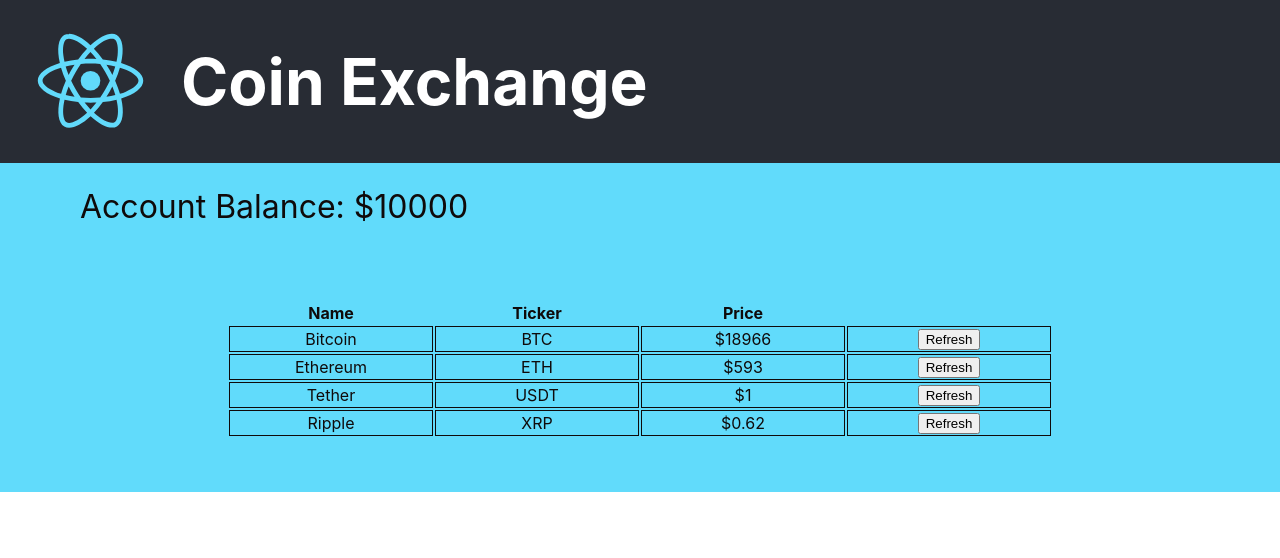
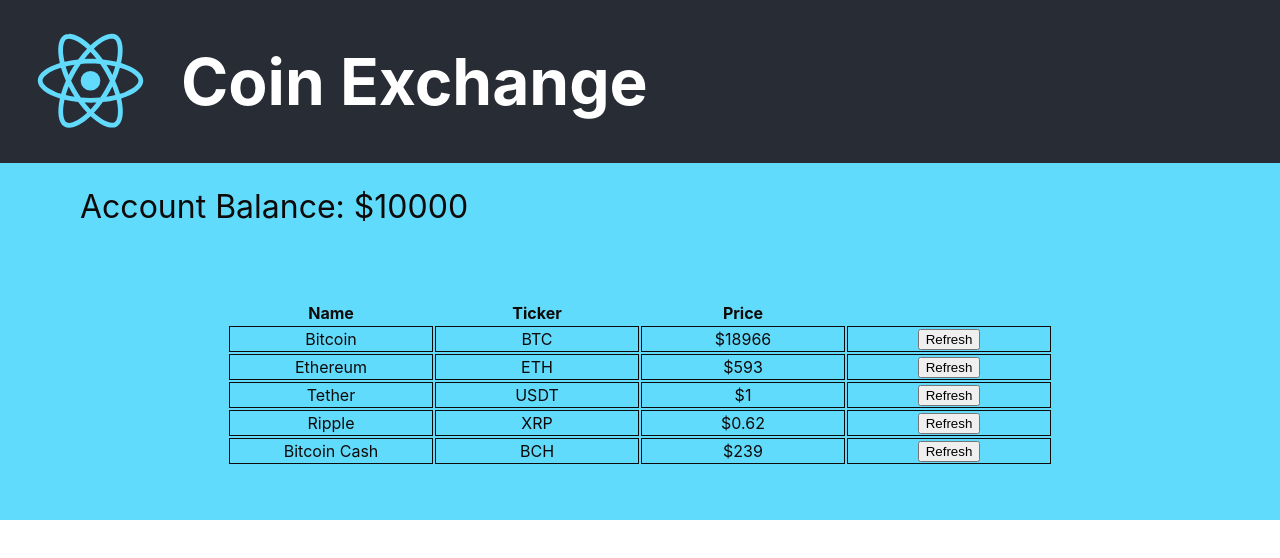
Before and after one commit to TobyKreiselmaier/Crypto-Portfolio-Simulator, a React (Create React App) app: page / in a window 1280 px wide. Shown: the top 558 px of the page. Built offline with nearby package versions, Linux system fonts and the light colour scheme.

Commit message:
New components

```diff
--- a/package.json
+++ b/package.json
@@ -10,6 +10,7 @@
     "react-dom": "^17.0.1",
     "react-scripts": "4.0.1",
     "styled-components": "^5.2.1",
+    "uuid": "^8.3.1",
     "web-vitals": "^0.2.4"
   },
   "scripts": {
--- a/src/App.js
+++ b/src/App.js
@@ -1,10 +1,44 @@
 import React from 'react'
 import logo from './logo.svg'
 import './App.css';//style app here
-import Coin from './components/Coin/Coin';
+import CoinList from './components/CoinList/CoinList';
 import AccountBalance from './components/AccountBalance/AccountBalance';
 
-function App() {
+class App extends React.Component {
+  constructor(props) {
+    super(props);
+    this.state = {
+      balance: 10000,
+      coinData: [
+        {
+          name: 'Bitcoin',
+          ticker: 'BTC',
+          price: 18966
+        },
+        {
+          name: 'Ethereum',
+          ticker: 'ETH',
+          price: 593
+        },
+        {
+          name: 'Tether',
+          ticker: 'USDT',
+          price: 1.0
+        },
+        {
+          name: 'Ripple',
+          ticker: 'XRP',
+          price: 0.62
+        },
+        {
+          name: 'Bitcoin Cash',
+          ticker: 'BCH',
+          price: 239
+        }
+      ]
+    }
+  }
+  render() {
     return (
       <div className="App">
         <header className="App-header">
@@ -13,25 +47,12 @@
             Coin Exchange
           </h1>
         </header>
-      <AccountBalance amount={10000}/>
-      <table className='cointable'>
-      <thead>
-        <tr>
-          <th>Name</th>
-          <th>Ticker</th>
-          <th>Price</th>
-        </tr>
-      </thead>
-      <tbody>
-        <Coin name ='Bitcoin' ticker='BTC' price={18966} />
-        <Coin name ='Ethereum' ticker='ETH' price={593} />
-        <Coin name ='Tether' ticker='USDT'  price={1.0}/>
-        <Coin name ='Ripple' ticker='XRP' price={0.62} />
-      </tbody>
-    </table>
-
+        <AccountBalance amount={this.state.balance}/>
+        <CoinList coinData={this.state.coinData} />
       </div>
     );
   }
+}
+
  /*props are optional */
 export default App;
--- a/src/components/AccountBalance/AccountBalance.jsx
+++ b/src/components/AccountBalance/AccountBalance.jsx
@@ -1,5 +1,4 @@
 import React, { Component } from 'react';
-//import './AccountBalance.css' using styled-components instead
 import styled from 'styled-components';
 import propTypes from 'prop-types';
 
--- a/src/components/Coin/Coin.jsx
+++ b/src/components/Coin/Coin.jsx
@@ -39,7 +39,7 @@
 
     handleClick(event) {
       // Prevent the default action of submitting this form
-  event.prevenTabledataefault();
+      event.preventDefault();
 
       let randomPercentage = 0.95 + Math.random() * 0.1;
       this.setState( (oldState) => {
@@ -47,7 +47,6 @@
           price: oldState.price * randomPercentage
         };
       });
-
     }
     render() {
         return (
--- /dev/null
+++ b/src/components/CoinList/CoinList.jsx
@@ -0,0 +1,28 @@
+import React, { Component } from 'react'
+import Coin from '../Coin/Coin';
+
+export default class CoinList extends Component {
+    render() {
+        return (
+            <table className='cointable'>
+            <thead>
+              <tr>
+                <th>Name</th>
+                <th>Ticker</th>
+                <th>Price</th>
+              </tr>
+            </thead>
+            <tbody>
+              {
+                //this.state.coinData.map( (value) =>  //this is the shortest version
+                //  <Coin key={value.ticker} {...value}/>
+                //)
+                this.props.coinData.map(({name, ticker, price}) => //this shows better how we use the elements of the array
+                  <Coin key={ticker} name={name} ticker={ticker} price={price} />
+                )
+              }
+            </tbody>
+          </table>
+            )
+    }
+}
```
Also changed, not shown: 1 other file (tests, documents, lock files or other folders). Lines whose indentation alone changed are shown as unchanged.
